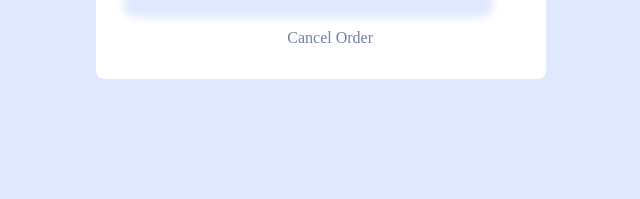
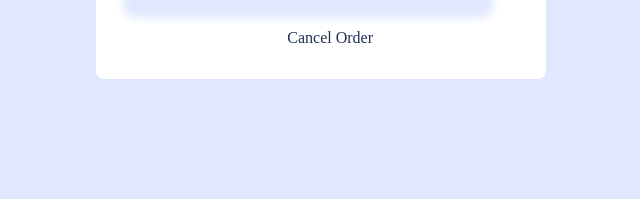
Before and after one commit to Adhishreya/order-summary-component-main, a plain HTML site: page index.html in a window 1280 px wide. In both pictures the pointer is over the element "Cancel Order". Shown: the part 813-1012 px from the top of the page, 319-959 px from the left. Drawn offline with Linux system fonts and the light colour scheme.

Commit message:
Update index.html

```diff
--- a/index.html
+++ b/index.html
@@ -24,7 +24,7 @@
     button{margin-left: 50%;transform: translate(-50%,0%);background-color: hsl(245, 75%, 52%);padding: 1rem 3rem;border-radius: 0.5rem;border:none;color: hsl(225, 100%, 98%);box-shadow: -0.8rem 1rem 0.5rem 0.3rem hsl(225, 100%, 94%);width:80%;}
     .cancel-button{color:hsl(224, 23%, 55%);margin-left: 50%;transform: translate(-15%,0%);margin-top: 2rem;}
     .hero-image{width: 50%;}
-    .cancel-button:hover{cursor: pointer;}
+    .cancel-button:hover{cursor: pointer;color: hsl(223, 47%, 23%);}
     button:hover{cursor: pointer;background-color: hsl(245, 68%, 75%);;}
     @media (width:375px)
     {
@@ -38,10 +38,6 @@
     <img class="her0-image" src="./images/illustration-hero.svg"/>
 
    <h2 class="header-main">Order Summary</h2>
-    <!-- <p class="intro-para">
-      You can now listen to millions of songs, audiobooks, and podcasts on any
-      device anywhere you like!
-    </p> -->
     <div class="intro-para">
        You can now listen to millions of songs, audiobooks, and podcasts on any
       device anywhere you like!
```
